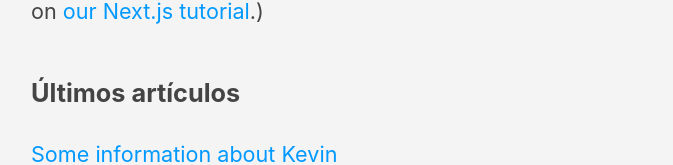
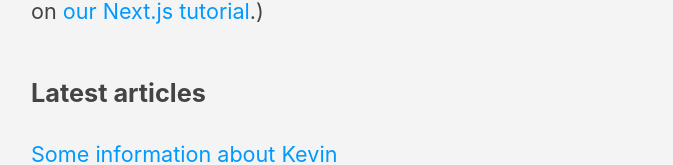
Before and after one commit to JoseGomez14/nextjs-blog, a Next.js app: page / in a window 1280 px wide. Shown: the part 484-649 px from the top of the page, without its empty margins (303-976 px from the left). Built offline with nearby package versions, Linux system fonts and the light colour scheme.

Commit message:
Minimal change

```diff
--- a/pages/index.js
+++ b/pages/index.js
@@ -29,7 +29,7 @@ export default function Home({ allPostsData }) {
         </p>
       </section>
       <section className={`${utilStyles.headingMd} ${utilStyles.padding1px}`}>
-        <h3>Últimos artículos</h3>
+        <h3>Latest articles</h3>
         <ul className={utilStyles.list}>
           {allPostsData.map(({ id, date, title }) => (
             <li className={utilStyles.listItem} key={id}>
```
